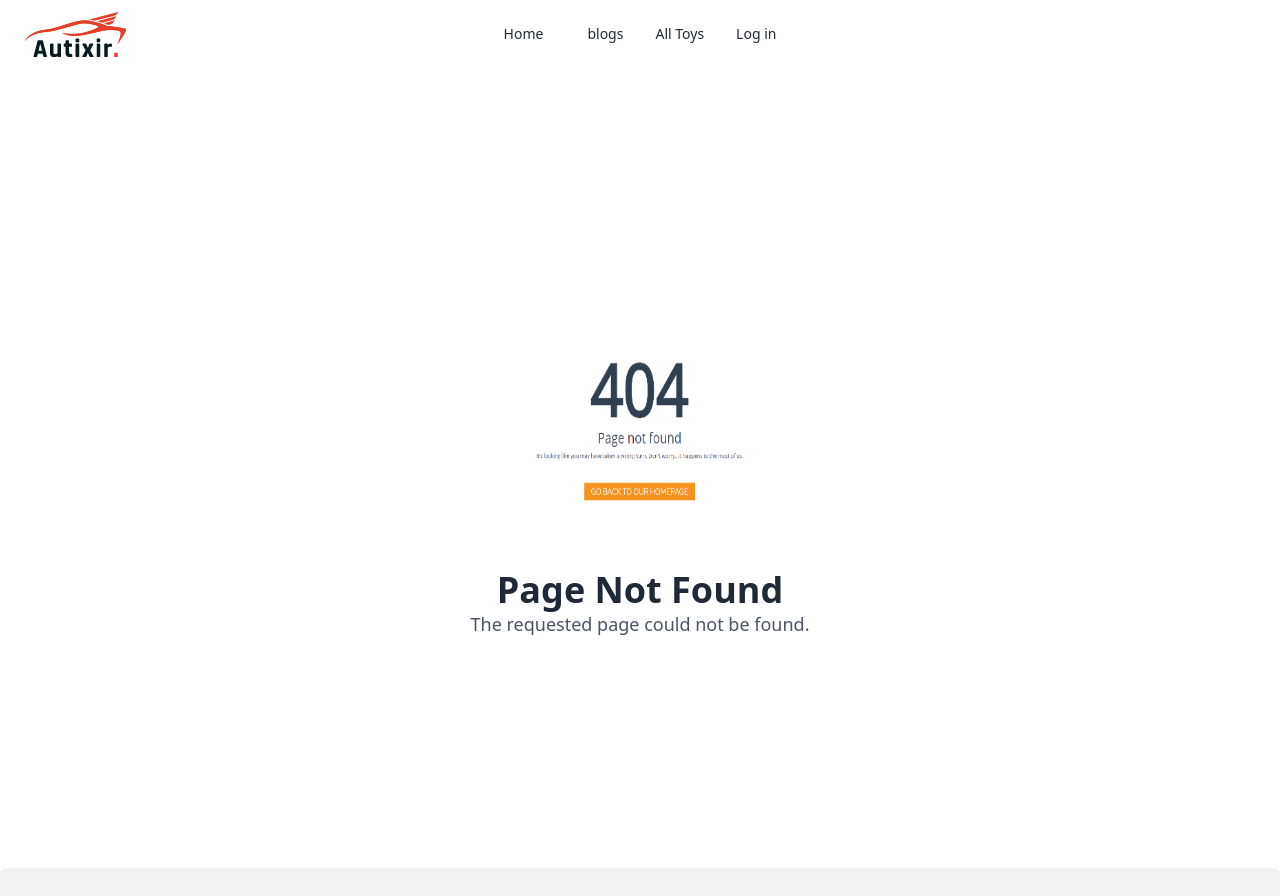
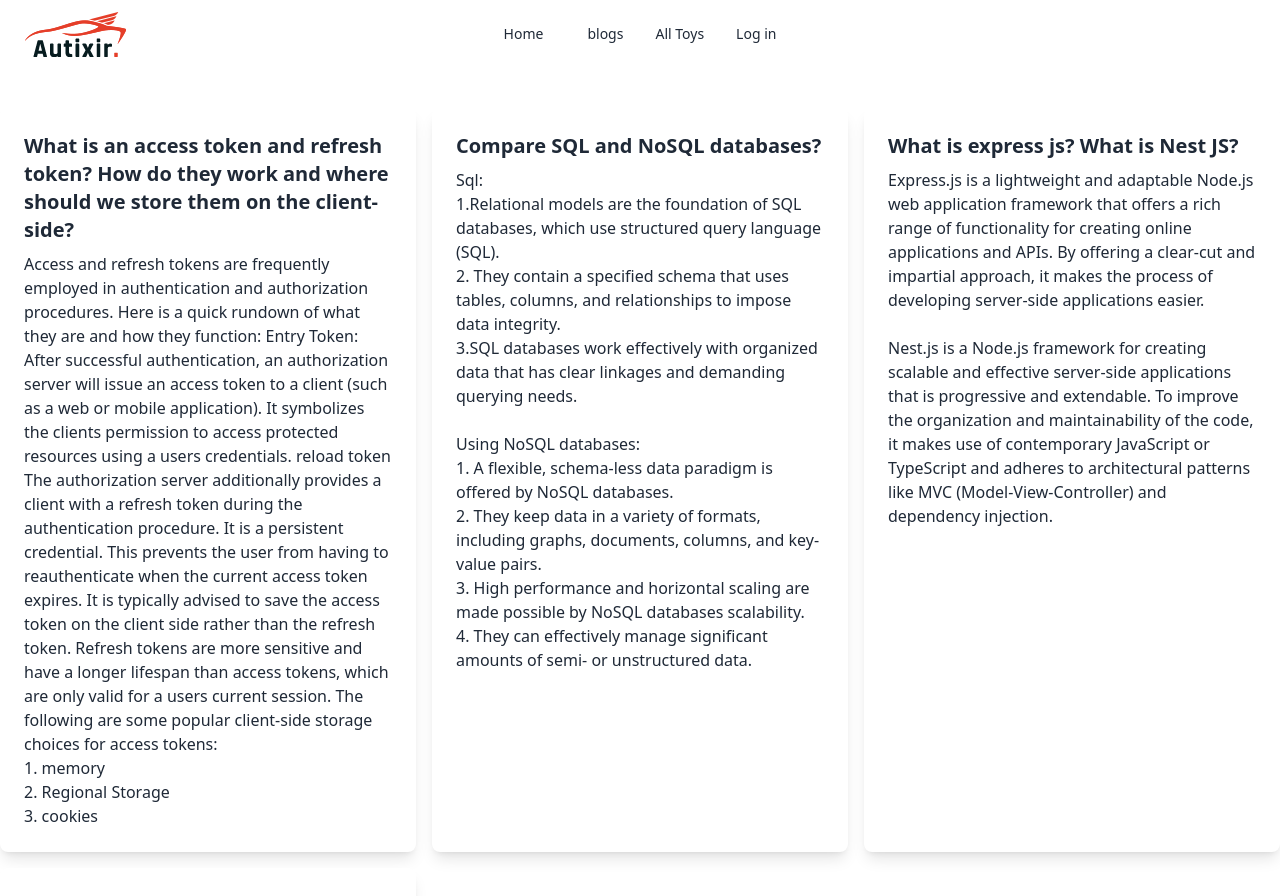
Before and after one commit to Abu-Sahad/autixir_client, a React (Vite) app: page /blog in a window 1280 px wide. Shown: the top 896 px of the page. Built offline with nearby package versions, Linux system fonts and the light colour scheme; no server answers.

Commit message:
bogs page added

```diff
--- /dev/null
+++ b/src/Pages/Blog/Blog.jsx
@@ -0,0 +1,44 @@
+const Blog = () => {
+    return (
+        <div className="grid grid-cols-1 sm:grid-cols-3 gap-4 mt-10 mb-10">
+            <div className="bg-white shadow-lg rounded-lg p-6">
+                <h1 className="text-xl font-bold">What is an access token and refresh token? How do they work and where should we store them on the client-side?</h1>
+                <p className="mt-2">Access and refresh tokens are frequently employed in authentication and authorization procedures. Here is a quick rundown of what they are and how they function:
+                    Entry Token: After successful authentication, an authorization server will issue an access token to a client (such as a web or mobile application). It symbolizes the clients permission to access protected resources using a users credentials.
+                    reload token The authorization server additionally provides a client with a refresh token during the authentication procedure. It is a persistent credential. This prevents the user from having to reauthenticate when the current access token expires.
+
+                    It is typically advised to save the access token on the client side rather than the refresh token. Refresh tokens are more sensitive and have a longer lifespan than access tokens, which are only valid for a users current session. The following are some popular client-side storage choices for access tokens: <br />
+                    1. memory <br />
+                    2. Regional Storage <br />
+                    3. cookies</p>
+            </div>
+            <div className="bg-white shadow-lg rounded-lg p-6">
+                <h1 className="text-xl font-bold">Compare SQL and NoSQL databases?</h1>
+                <p className="mt-2">Sql: <br />
+                    1.Relational models are the foundation of SQL databases, which use structured query language (SQL). <br />
+                    2. They contain a specified schema that uses tables, columns, and relationships to impose data integrity. <br />
+                    3.SQL databases work effectively with organized data that has clear linkages and demanding querying needs.</p> <br />
+
+                Using NoSQL databases: <br />
+
+                1. A flexible, schema-less data paradigm is offered by NoSQL databases. <br />
+                2. They keep data in a variety of formats, including graphs, documents, columns, and key-value pairs. <br />
+                3. High performance and horizontal scaling are made possible by NoSQL databases scalability. <br />
+                4. They can effectively manage significant amounts of semi- or unstructured data.
+            </div>
+            <div className="bg-white shadow-lg rounded-lg p-6">
+                <h1 className="text-xl font-bold">What is express js? What is Nest JS?</h1>
+                <p className="mt-2">Express.js is a lightweight and adaptable Node.js web application framework that offers a rich range of functionality for creating online applications and APIs. By offering a clear-cut and impartial approach, it makes the process of developing server-side applications easier.</p> <br />
+
+                Nest.js is a Node.js framework for creating scalable and effective server-side applications that is progressive and extendable. To improve the organization and maintainability of the code, it makes use of contemporary JavaScript or TypeScript and adheres to architectural patterns like MVC (Model-View-Controller) and dependency injection.
+
+            </div>
+            <div className="bg-white shadow-lg rounded-lg p-6">
+                <h1 className="text-xl font-bold">What is MongoDB aggregate and how does it work?</h1>
+                <p className="mt-2">The MongoDB aggregate provides an effective framework for carrying out data aggregation tasks like grouping, filtering, and data transformation in the MongoDB database. Using a pipeline of phases that processes and transforms documents in a sequential manner, it enables you to carry out complicated data manipulations and computations.</p>
+            </div>
+        </div>
+    );
+};
+
+export default Blog;
--- a/src/Routes/Routes.jsx
+++ b/src/Routes/Routes.jsx
@@ -10,6 +10,7 @@ import PrivateRoute from "./PrivateRoute";
 import MyToy from "../Pages/MyToy/MyToy";
 import UpdatedToy from "../Pages/UpdatedToy/UpdatedToy";
 import NotFound from "../Pages/NotFound/NotFound";
+import Blog from "../Pages/Blog/Blog";
 
 
 const router = createBrowserRouter([
@@ -32,6 +33,10 @@ const router = createBrowserRouter([
             {
                 path: '/addToy',
                 element: <AddToy></AddToy>,
+            },
+            {
+                path: '/blog',
+                element: <Blog></Blog>
             },
             {
                 path: '/showToy',
--- a/src/Shared/NavBar/NavBar.jsx
+++ b/src/Shared/NavBar/NavBar.jsx
@@ -29,7 +29,7 @@ const NavBar = () => {
                 </Link>
             </li>
             <li>
-                <Link to="/blogs">blogs</Link>
+                <Link to="/blog">blogs</Link>
             </li>
             <li>
                 <Link to="/showToy">All Toys</Link>
```
